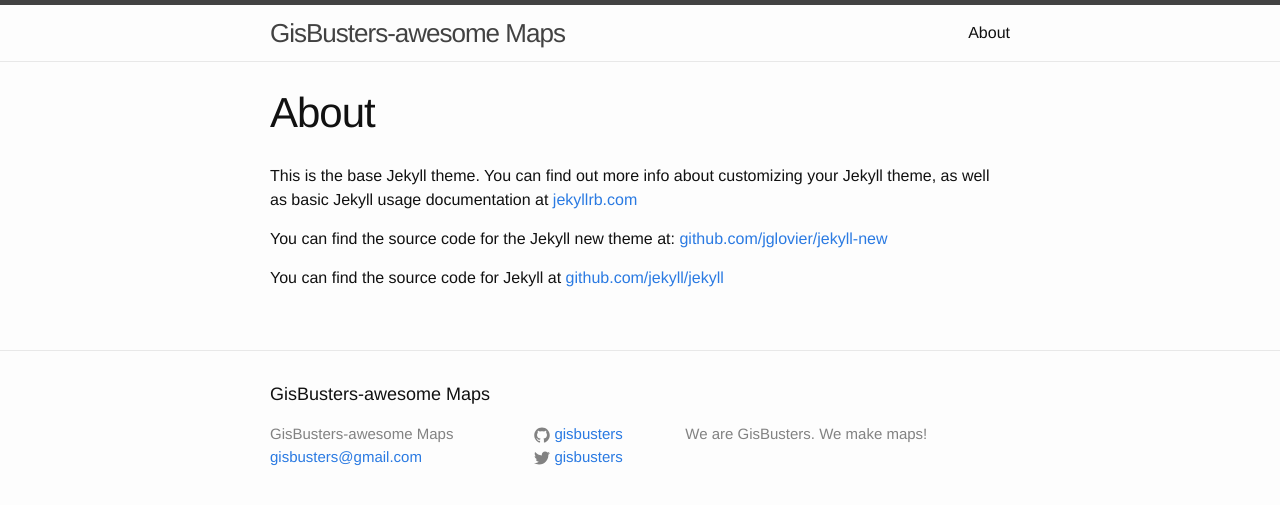
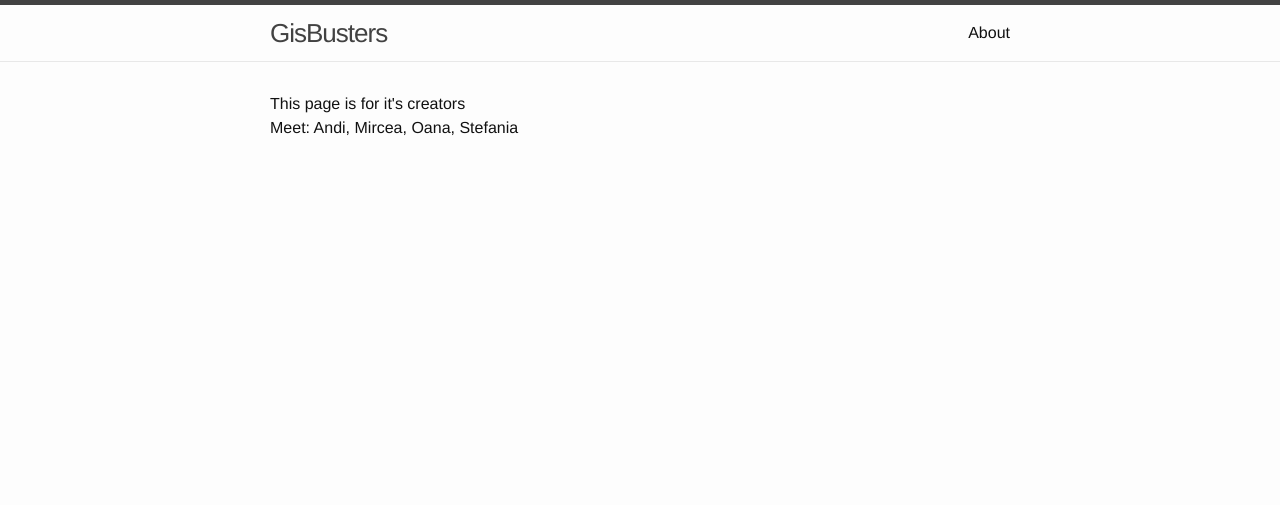
Before and after one commit to gisbusters/blog, a Jekyll site: the page built from about/index.html, in a window 1280 px wide. Shown: the top 505 px of the page. Built offline with Jekyll 4.4.1, drawn with Linux system fonts in a browser that asks for light colours; Markdown is read by kramdown in place of the engine named in the settings.

Commit message:
testing costum pages (about page)

```diff
--- a/_config.yml
+++ b/_config.yml
@@ -1,5 +1,5 @@
 # Site settings
-title: GisBusters-awesome Maps
+title: GisBusters
 email: gisbusters@gmail.com
 description: > # this means to ignore newlines until "baseurl:"
   We are GisBusters. We make maps!
--- a/_includes/header.html
+++ b/_includes/header.html
@@ -14,11 +14,9 @@
       </a>
 
       <div class="trigger">
-        {% for page in site.pages %}
-          {% if page.title %}
-          <a class="page-link" href="{{ page.url | prepend: site.baseurl }}">{{ page.title }}</a>
-          {% endif %}
-        {% endfor %}
+
+          <a class="page-link" href="about/index.html">About</a>
+
       </div>
     </nav>
 
--- /dev/null
+++ b/_layouts/about.html
@@ -0,0 +1,20 @@
+<!DOCTYPE html>
+<html>
+
+  {% include head.html %}
+
+  <body>
+
+    {% include header.html %}
+
+    <div class="page-content">
+      <div class="wrapper">
+        {{ content }}
+      </div>
+    </div>
+
+
+
+  </body>
+
+</html>
--- a/about.md
+++ /dev/null
@@ -1,11 +0,0 @@
----
-layout: page
-title: About
-permalink: /about/
----
-
-This is the base Jekyll theme. You can find out more info about customizing your Jekyll theme, as well as basic Jekyll usage documentation at [jekyllrb.com](http://jekyllrb.com/)
-
-You can find the source code for the Jekyll new theme at: [github.com/jglovier/jekyll-new](https://github.com/jglovier/jekyll-new)
-
-You can find the source code for Jekyll at [github.com/jekyll/jekyll](https://github.com/jekyll/jekyll)
--- /dev/null
+++ b/about/index.html
@@ -0,0 +1,9 @@
+---
+layout: about
+title: About us
+---
+
+
+This page is for it's creators
+<br>
+Meet: Andi, Mircea, Oana, Stefania
--- a/index.html
+++ b/index.html
@@ -4,7 +4,7 @@ layout: default
 
 <div class="home">
 
-  <h1 class="page-heading">Posts</h1>
+  <h1 class="page-heading">Articole si harti</h1>
 
   <ul class="post-list">
     {% for post in site.posts %}
```
